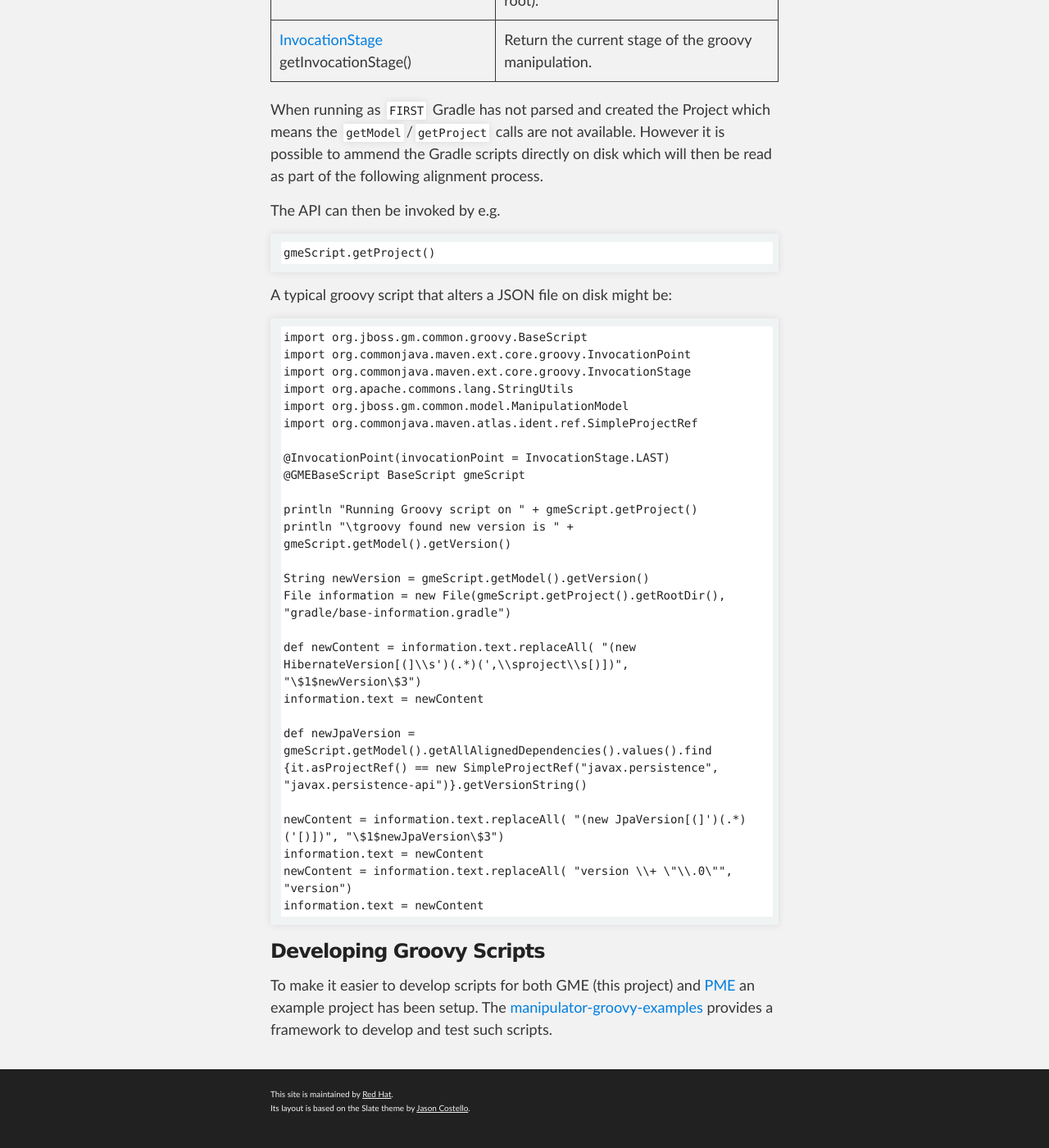
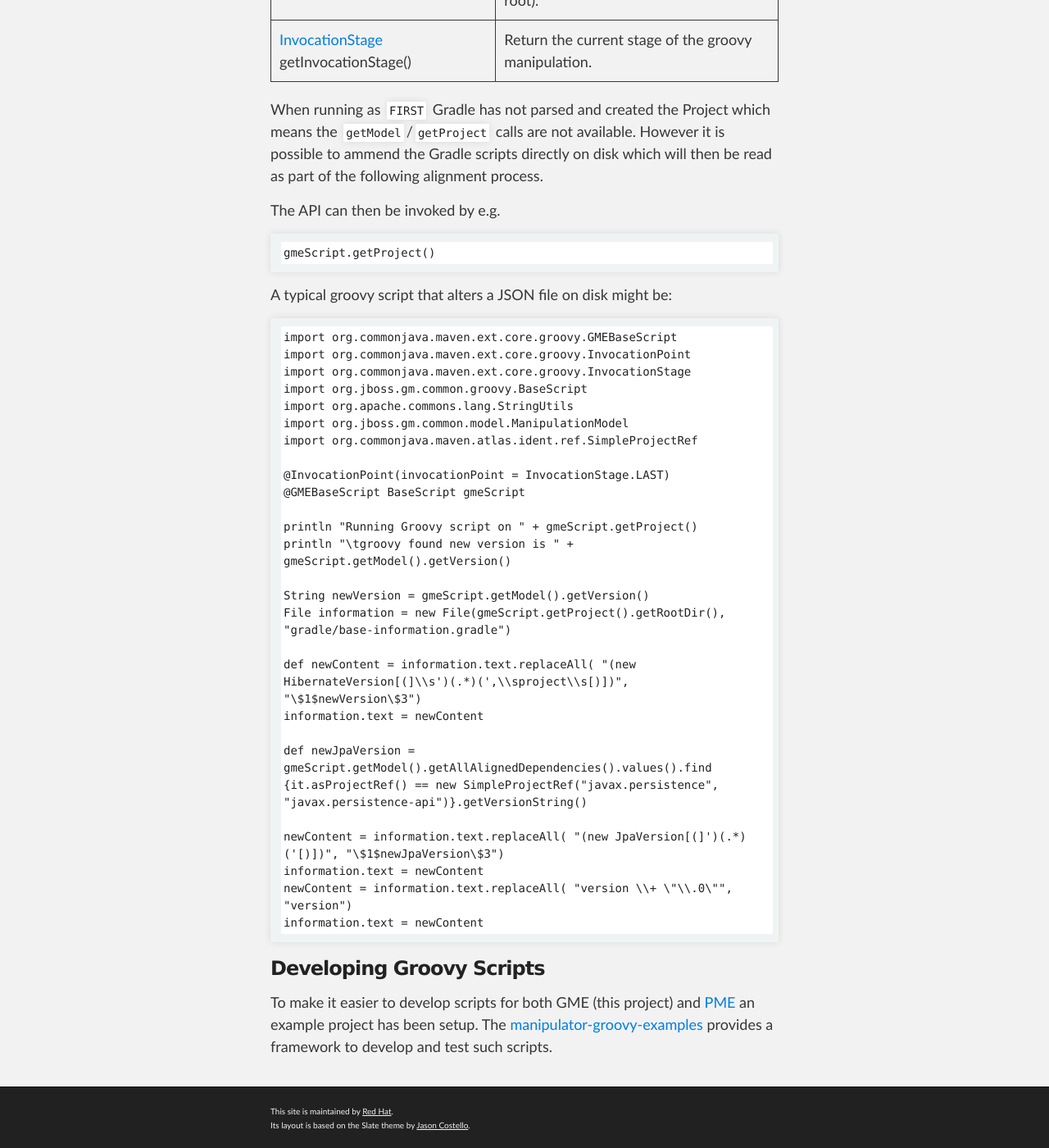
Before and after one commit to project-ncl/gradle-manipulator, a Jekyll site: the page built from guide/groovy.md, in a window 1280 px wide and 1400 px high, scrolled down 1708 px. Shown: the whole window at 82% size. Built offline with Jekyll 4.4.1, drawn with Linux system fonts in a browser that asks for light colours; before the commit the page ends 3087 px from its top, so only the background shows below that.

Commit message:
Correct imports

```diff
--- a/guide/groovy.md
+++ b/guide/groovy.md
@@ -76,13 +76,12 @@ The API can then be invoked by e.g.
 
     gmeScript.getProject()
 
-
 A typical groovy script that alters a JSON file on disk might be:
 
-
-    import org.jboss.gm.common.groovy.BaseScript
+    import org.commonjava.maven.ext.core.groovy.GMEBaseScript
     import org.commonjava.maven.ext.core.groovy.InvocationPoint
     import org.commonjava.maven.ext.core.groovy.InvocationStage
+    import org.jboss.gm.common.groovy.BaseScript
     import org.apache.commons.lang.StringUtils
     import org.jboss.gm.common.model.ManipulationModel
     import org.commonjava.maven.atlas.ident.ref.SimpleProjectRef
```
